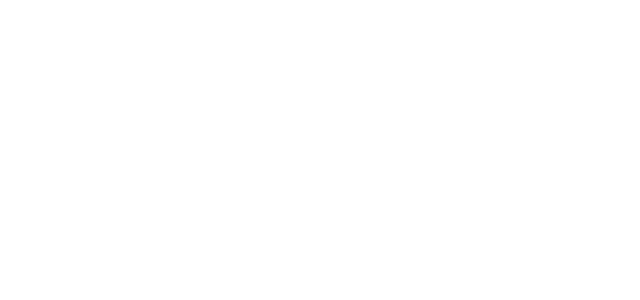
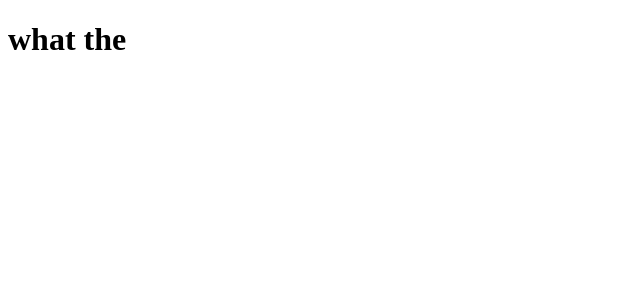
Before and after one commit to dongwu-kim/practice1_react_movie_app, a React (Create React App) app: page / in a window 1280 px wide. Shown: the top 300 px of the page, without its empty margins (0-640 px from the left). Built offline with nearby package versions, Linux system fonts and the light colour scheme.

Commit message:
update_12.28

```diff
--- a/src/App.js
+++ b/src/App.js
@@ -1,7 +1,11 @@
+import React from "react";
+import Test from "./test_component";
+
 function App() {
   return (
     <div className="App">
       <header className="App-header"></header>
+      <Test />
     </div>
   );
 }
--- /dev/null
+++ b/src/test_component.js
@@ -0,0 +1,7 @@
+import React from "react";
+
+function Test() {
+  return <h1> what the </h1>;
+}
+
+export default Test;
```
Also changed, not shown: 2 other files (tests, documents, lock files or other folders).
